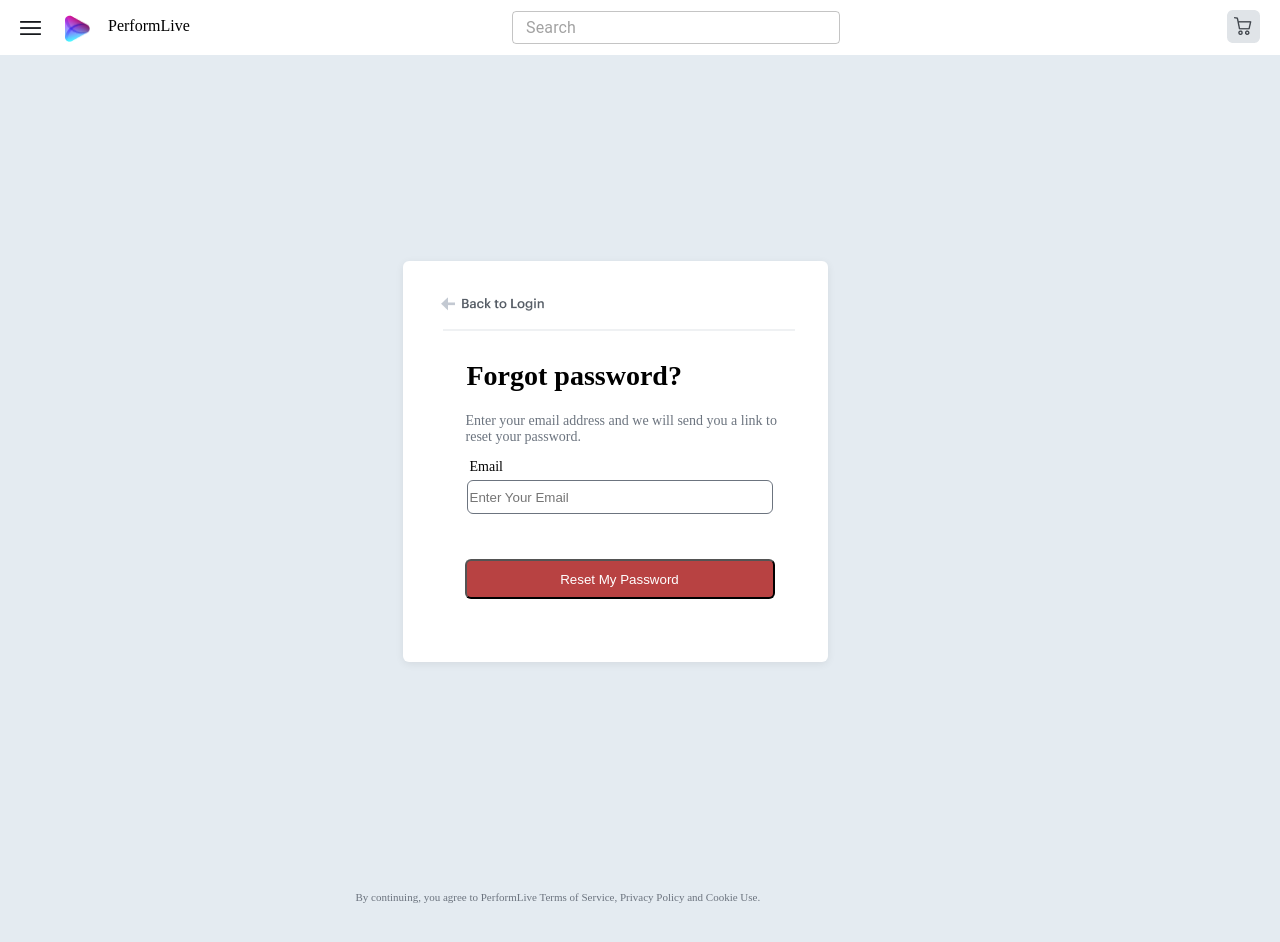
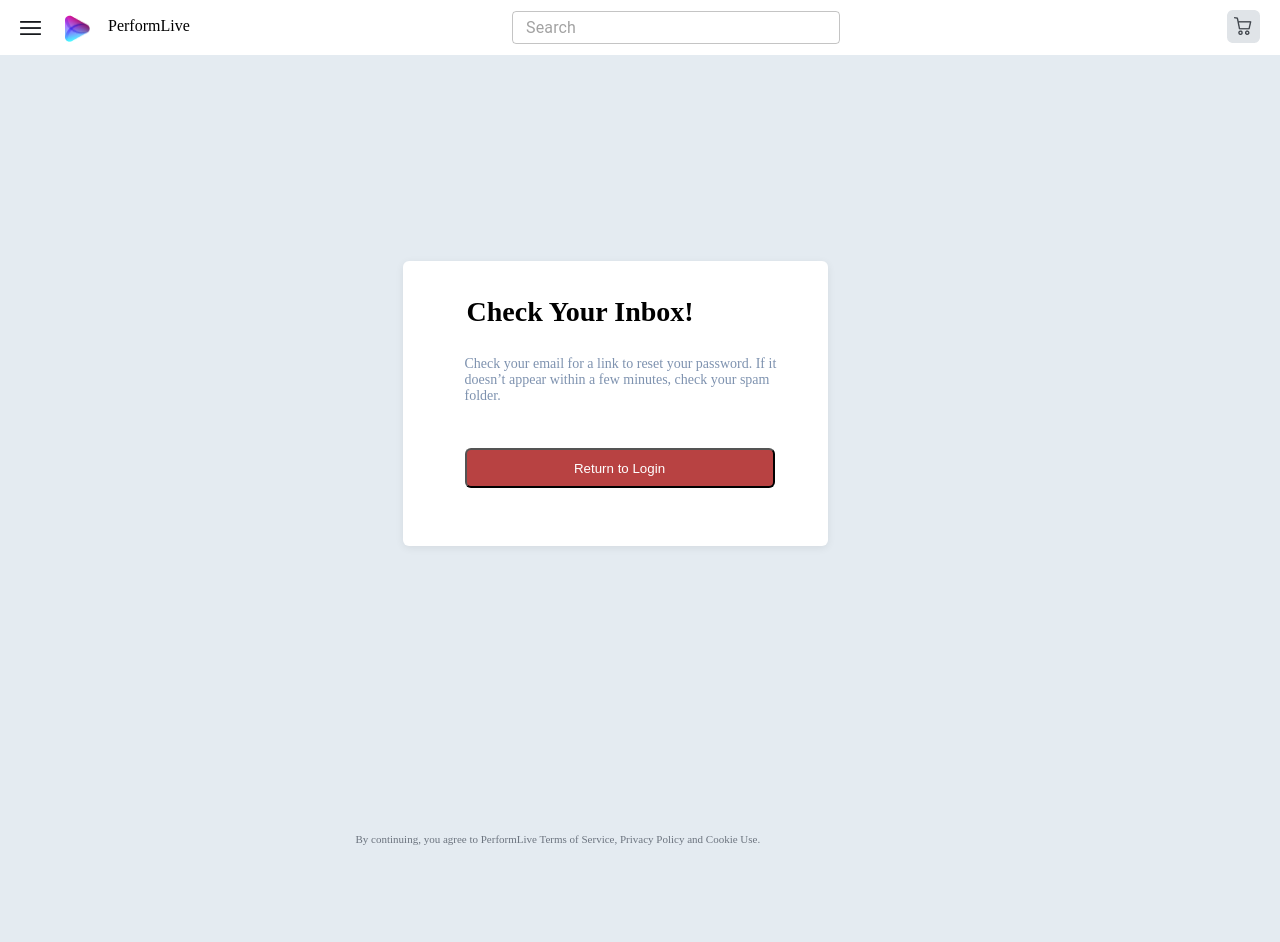
Before and after one commit to 15142198873/wangzhihang, a React (Create React App) app: page /checkBox in a window 1280 px wide. Shown: the top 942 px of the page. Built offline with nearby package versions, Linux system fonts and the light colour scheme.

Commit message:
The first four pages are in series

```diff
--- a/package.json
+++ b/package.json
@@ -12,6 +12,7 @@
     "@testing-library/user-event": "^13.5.0",
     "react": "^18.2.0",
     "react-dom": "^18.2.0",
+    "react-router-dom": "^6.3.0",
     "react-scripts": "5.0.1",
     "web-vitals": "^2.1.4"
   },
--- a/src/App.js
+++ b/src/App.js
@@ -1,16 +1,26 @@
 
 import React from 'react'
-import LoginHeader from './components/login/loginHeader/LoginHeader'
+import Login from './components/login/loginHeader/LoginHeader'
 import MainContent from './components/login/loginMain/MainContent'
 import ForgetPasswordMain from './components/forgetPassword/ForgetPasswordMain'
+import CheckBoxMain from './components/chexkBox/checkBoxMain'
+import Register from './components/register/registerMain'
+import {BrowserRouter as Router,Routes,Route} from 'react-router-dom'
 export default function App() {
   return (
-    <div>
+    <>
       <div className='loginOutside'>
-      {/* <LoginHeader/>
-      <MainContent/> */}
-    <ForgetPasswordMain/>
+        <Router>
+         <Routes>
+            <Route path='/' element={<Login/>,<MainContent/>}/>
+            <Route path='/forgetPassword' element={<ForgetPasswordMain/>} />
+            <Route path='/register' element={ <Register/>} />
+            <Route path='/checkBox' element={ <CheckBoxMain/>} />
+            <Route path='/loginCheck' element={<Login/>,<MainContent/>}/>
+            <Route path='/loginBack' element={<Login/>,<MainContent/>}/>
+         </Routes>
+        </Router>
       </div>
-    </div>
+    </>
   )
 }
--- /dev/null
+++ b/src/components/chexkBox/checkBoxContent.js
@@ -0,0 +1,23 @@
+import React from 'react'
+ import '../../style/style.scss'
+ import Button from '../multipleButton/MultipleButton'
+ import BottomText from '../../components/multipleText/BottomText'
+import { Link } from 'react-router-dom'
+export default function checkBoxContent() {
+  return (
+
+    <div className="login-main">
+        <div className='login-main-check-box'>
+        <p className='checkMainTitle'>Check Your Inbox!</p>
+        <p className='checkBoxText'>Check your email for a link to reset your password. If it doesn’t appear within a few minutes, check your spam folder.</p>
+       <Link to='/loginCheck'>
+        <Button content='Return to Login'/>
+        </Link>
+        </div>
+        <div  className='text'>
+             <BottomText/>
+             </div>
+    </div>
+
+  )
+}
--- /dev/null
+++ b/src/components/chexkBox/checkBoxMain.js
@@ -0,0 +1,13 @@
+import React from 'react'
+import CheckBoxContent from './checkBoxContent'
+import LoginHeader from '../login/loginHeader/LoginHeader'
+
+export default function checkBoxMain() {
+  return (
+    <div>
+        <LoginHeader/>
+        <CheckBoxContent/>
+
+    </div>
+  )
+}
--- a/src/components/forgetPassword/ForgetPasswordContent.js
+++ b/src/components/forgetPassword/ForgetPasswordContent.js
@@ -5,17 +5,25 @@ import PasswordMainTitle from './PasswordMainTitle'
 import InputComponent from '../login/loginMain/InputComponent'
 import MultipleButton from '../multipleButton/MultipleButton'
 import BottomText from '../../components/multipleText/BottomText'
+import { Link } from 'react-router-dom'
 export default function ForgetPasswordContent(props) {
   return (
     <div>
          <div className="login-main">
              <div className='login-main-box-forgetPassword'>
+                <Link to='/loginBack'>
                 <img src={BackLogin} alt='' className='backLogin'/>
+                </Link>
                 <div className='line'></div>
+
                 <PasswordMainTitle/>
+
                 <p className='passwordMainText'>Enter your email address and we will send you a link to reset your password.</p>
                 <InputComponent content='Email' place='Enter Your Email' type='text'/>
+
+               <Link to='/checkBox'>
                 <MultipleButton content='Reset My Password'/>
+              </Link>
 
              </div>
              <div  className='text'>
--- a/src/components/login/loginMain/MainContent.js
+++ b/src/components/login/loginMain/MainContent.js
@@ -4,21 +4,29 @@ import MainTitle from './MainTitle'
 import Multiple from '../../multipleButton/MultipleButton'
 import Vectors from '../../multipleButton/Vectors'
 import BottomText from '../../multipleText/BottomText'
+import { Link } from 'react-router-dom'
 export default function MainContent() {
   return (
     <div className="login-main">
     <div className='login-main-box'>
       <MainTitle />
       <InputComponent place='  Enter Your Email' content='Email'/>
+      <Link to='forgetPassword'>
       <p className='forgotPassword'>Forgot password?</p>
+      </Link>
       <InputComponent place='  Enter Your Password' content='Password' type='password'/>
+
+
       <Multiple content='Login'/>
+
       <Vectors/>
 
     </div>
     <div className='loginMainBottomText'>
-    <p className='loginMainBottomTextLeft'> New to Perform Life?</p> <p className='loginMainBottomTextRight'>Create an account</p>
-
+    <p className='loginMainBottomTextLeft'> New to Perform Life?</p>
+    <Link to='register'>
+    <p className='loginMainBottomTextRight'>Create an account</p>
+    </Link>
     </div>
     <BottomText/>
 </div>
--- /dev/null
+++ b/src/components/register/registerContent.js
@@ -0,0 +1,38 @@
+import React from 'react'
+import Button from '../multipleButton/MultipleButton'
+import BottomText from '../../components/multipleText/BottomText'
+import InputComponent from '../login/loginMain/InputComponent'
+import '../../style/style.scss'
+import Vectors from '../multipleButton/Vectors'
+import { Link } from 'react-router-dom'
+export default function registerContent() {
+  return (
+
+    <div className="login-main">
+        <div className='login-main-register-box'>
+        <p className='checkMainTitle'>Create an account</p>
+            <InputComponent place='Enter Your Email' content='Email'/>
+
+            <InputComponent place='Enter Your Password' content='Password' type='password'/>
+
+            <div className='checkInput'>
+            <InputComponent place='Confirm Your Password'  type='password'/>
+            </div>
+            <Link to='/login'>
+            <Button content='Register'/>
+            </Link>
+            <Vectors/>
+        </div>
+        <div className='loginMainBottomText'>
+           <p className='loginMainBottomTextLeft'>Already have an account?</p>
+           <Link to='login'>
+           <p className='loginMainBottomTextRight'>Login here</p>
+           </Link>
+        </div>
+
+             <BottomText/>
+
+    </div>
+
+  )
+}
--- /dev/null
+++ b/src/components/register/registerMain.js
@@ -0,0 +1,11 @@
+import React from 'react'
+import RegisterContent from './registerContent'
+import Header from '../login/loginHeader/LoginHeader'
+export default function registerMain() {
+  return (
+    <div>
+         <Header/>
+        <RegisterContent/>
+    </div>
+  )
+}
--- a/src/style/style.scss
+++ b/src/style/style.scss
@@ -91,7 +91,8 @@
   border-radius: 6px;
   margin-left: 64px;
   margin-bottom: 15px;
-  border: 1px solid #6c747f;
+  border: 1px solid #b0b8c3;
+  box-shadow: 0px 2px 4px rgba(0, 0, 0, 0.05);
 }
 
 .login-main {
@@ -228,3 +229,37 @@
   border-radius: 6px;
   margin-top: 206px;
 }
+.login-main-check-box{
+  width: 425px;
+  height: 285px;
+  box-shadow: 0px 2px 8px rgba(0, 0, 0, 0.07);
+  background-color: white;
+  border-radius: 6px;
+  margin-top: 206px;
+}
+.login-main-register-box{
+  width: 425px;
+  height: 515px;
+  box-shadow: 0px 2px 8px rgba(0, 0, 0, 0.07);
+  background-color: white;
+  border-radius: 6px;
+  margin-top: 206px;
+}
+
+//checkBox
+.checkMainTitle{
+  font-weight: 900;
+  font-size: 28px;
+  margin-left: 64px;
+  margin-top: 35px;
+}
+.checkBoxText{
+  font-size: 14px;
+  color: #7e92af;
+  margin-top: 6px;
+  margin-left: 62px;
+  margin-right: 26px;
+}
+.checkInput{
+  margin-top: -16px;
+}
```
Also changed, not shown: 1 other file (tests, documents, lock files or other folders).
